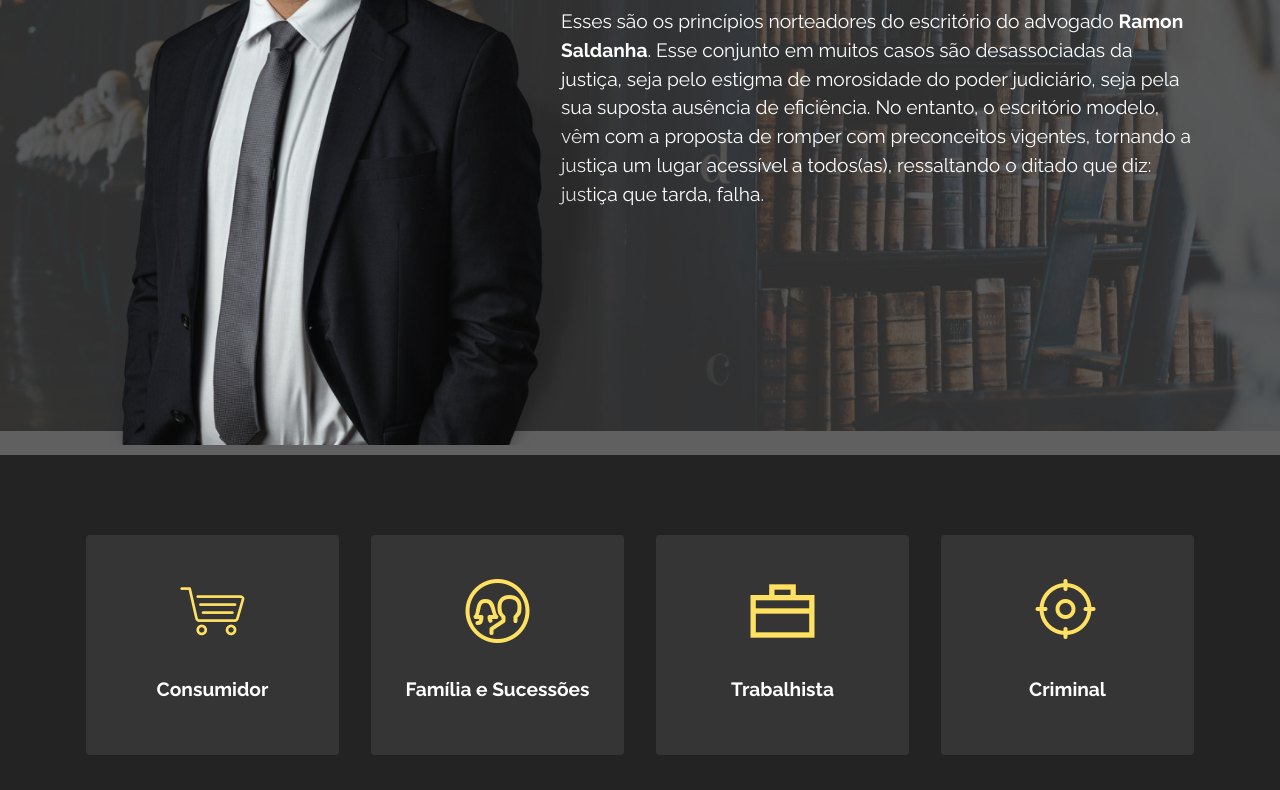
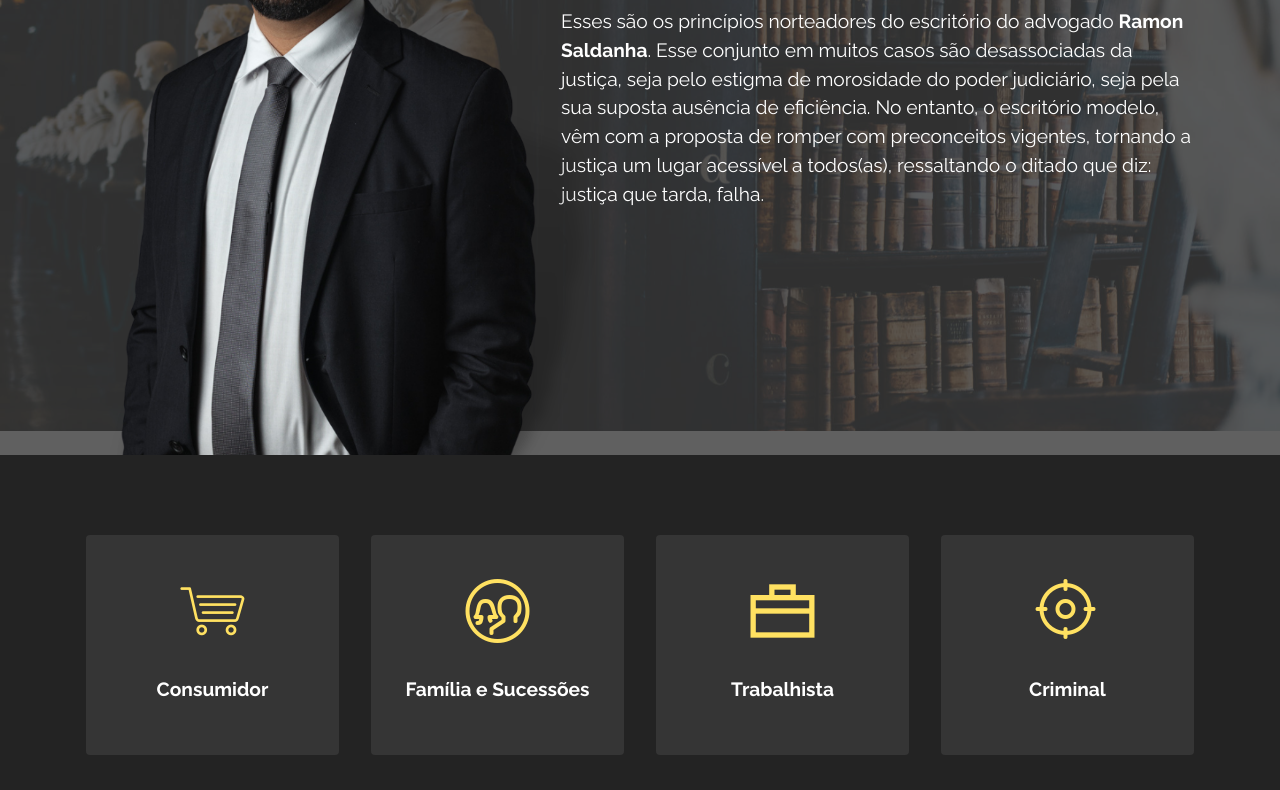
Before and after one commit to RamonSaldanha/landingpageadv, a plain HTML site: page index.html in a window 1280 px wide. Shown: the part 405-1195 px from the top of the page. Drawn offline with Linux system fonts and the light colour scheme; files whose address does not match are found by name.

Commit message:
cut red ramon

```diff
--- a/index.html
+++ b/index.html
@@ -89,7 +89,7 @@
 		</div>
 
 		<div class="container">
-			<img src="assets/images/ramon.png" style="width: 710px; top:-150px; bottom:0; " class="position-absolute" />
+			<img src="assets/images/ramon.png" style="width: 700px; top:-110px; bottom:0; " class="position-absolute" />
 
 			<div class="row justify-content-end">
 				<div class="col-12 col-lg-7">
```
